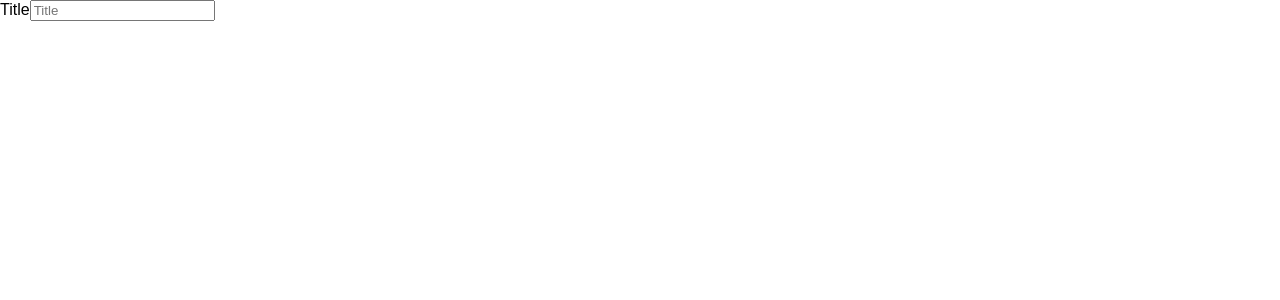
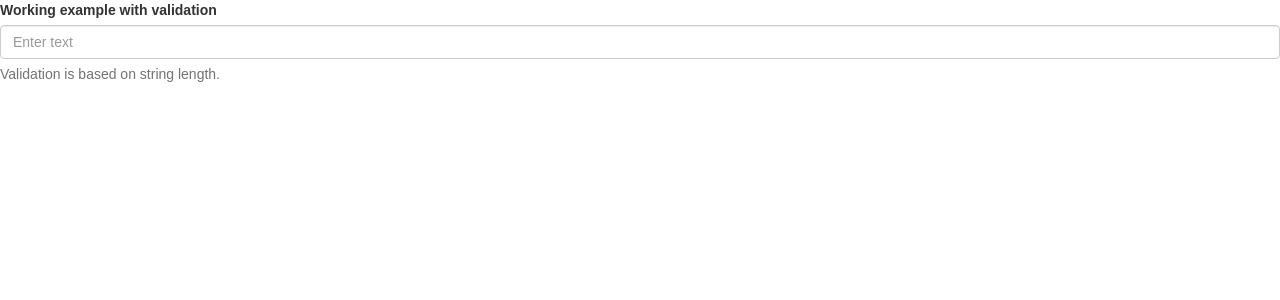
Before and after one commit to Foozie3Moons/job-search, a React (Create React App) app in the folder client/: page / in a window 1280 px wide. Shown: the top 300 px of the page. Built offline with nearby package versions, Linux system fonts and the light colour scheme.

Commit message:
added a basic bootstrap form

```diff
--- a/client/public/index.html
+++ b/client/public/index.html
@@ -10,6 +10,11 @@
     -->
     <link rel="manifest" href="%PUBLIC_URL%/manifest.json">
     <link rel="shortcut icon" href="%PUBLIC_URL%/favicon.ico">
+    <!-- Latest compiled and minified CSS -->
+    <link rel="stylesheet" href="https://maxcdn.bootstrapcdn.com/bootstrap/latest/css/bootstrap.min.css">
+
+    <!-- Optional theme -->
+    <link rel="stylesheet" href="https://maxcdn.bootstrapcdn.com/bootstrap/latest/css/bootstrap-theme.min.css">
     <!--
       Notice the use of %PUBLIC_URL% in the tags above.
       It will be replaced with the URL of the `public` folder during the build.
--- a/client/src/Form.js
+++ b/client/src/Form.js
@@ -1,13 +1,48 @@
 import React, { Component } from 'react';
+import ReactDOM from 'react-dom';
+import { FormGroup } from 'react-bootstrap';
+import { FormControl } from 'react-bootstrap';
+import { ControlLabel } from 'react-bootstrap';
+import { HelpBlock } from 'react-bootstrap';
 
-const Form = () => {
+class Form extends Component {
+  constructor(props) {
+    super();
+    this.state = {
+      value: ''
+    }
+  }
+  getValidationState = () => {
+    const length = this.state.value.length;
+    if (length > 10) return 'success';
+    else if (length > 5) return 'warning';
+    else if (length > 0) return 'error';
+  }
 
-  return (
-    <form>
-      <label for='title'>Title</label>
-      <input type='text' placeholder='Title'></input>
-    </form>
-  )
+  handleChange = (e) => {
+    this.setState({ value: e.target.value });
+  }
+
+  render() {
+    return (
+      <form>
+        <FormGroup
+          controlId="formBasicText"
+          validationState={this.getValidationState()}
+        >
+          <ControlLabel>Working example with validation</ControlLabel>
+          <FormControl
+            type="text"
+            value={this.state.value}
+            placeholder="Enter text"
+            onChange={this.handleChange}
+          />
+          <FormControl.Feedback />
+          <HelpBlock>Validation is based on string length.</HelpBlock>
+        </FormGroup>
+      </form>
+    );
+  }
 }
 
 export default Form;
```
